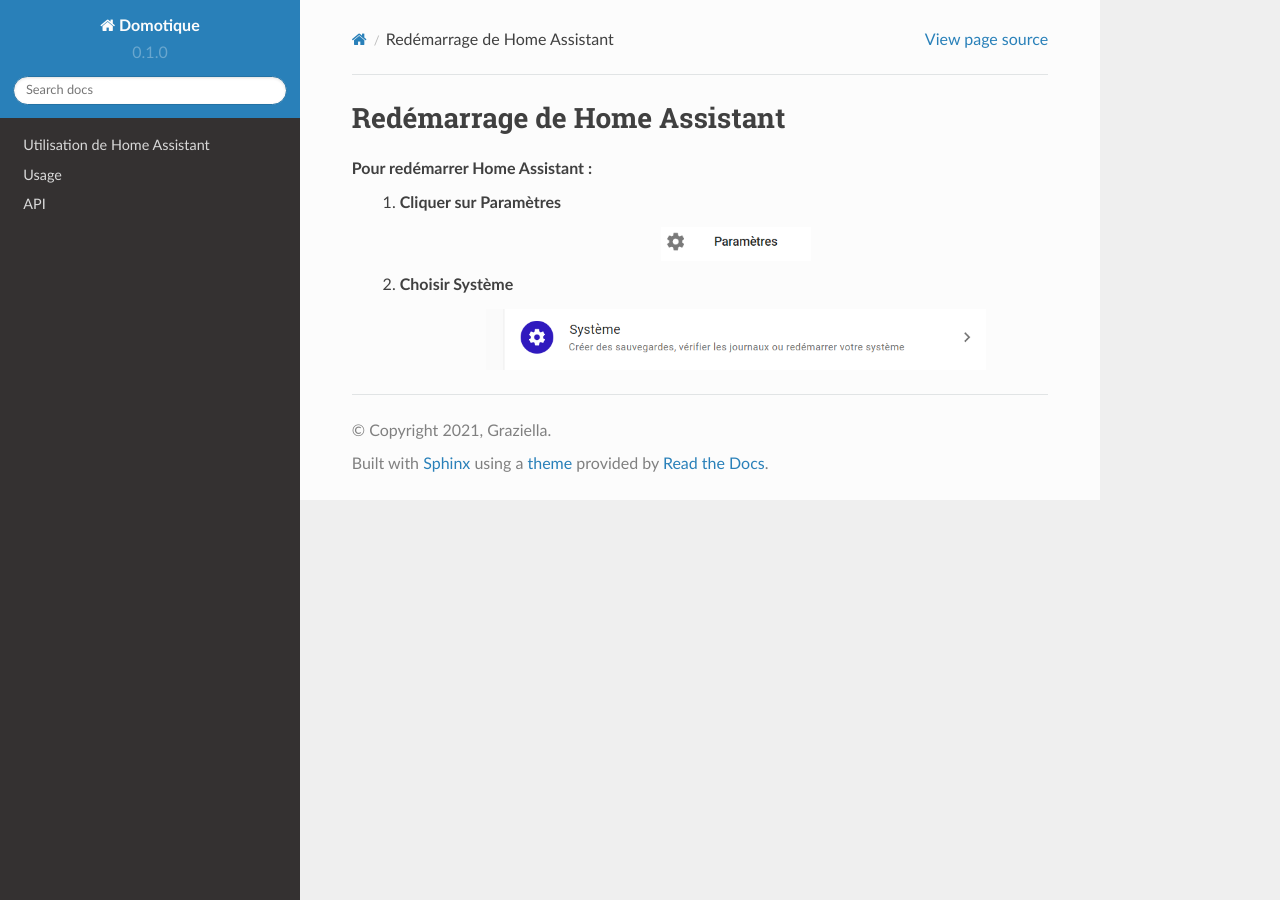
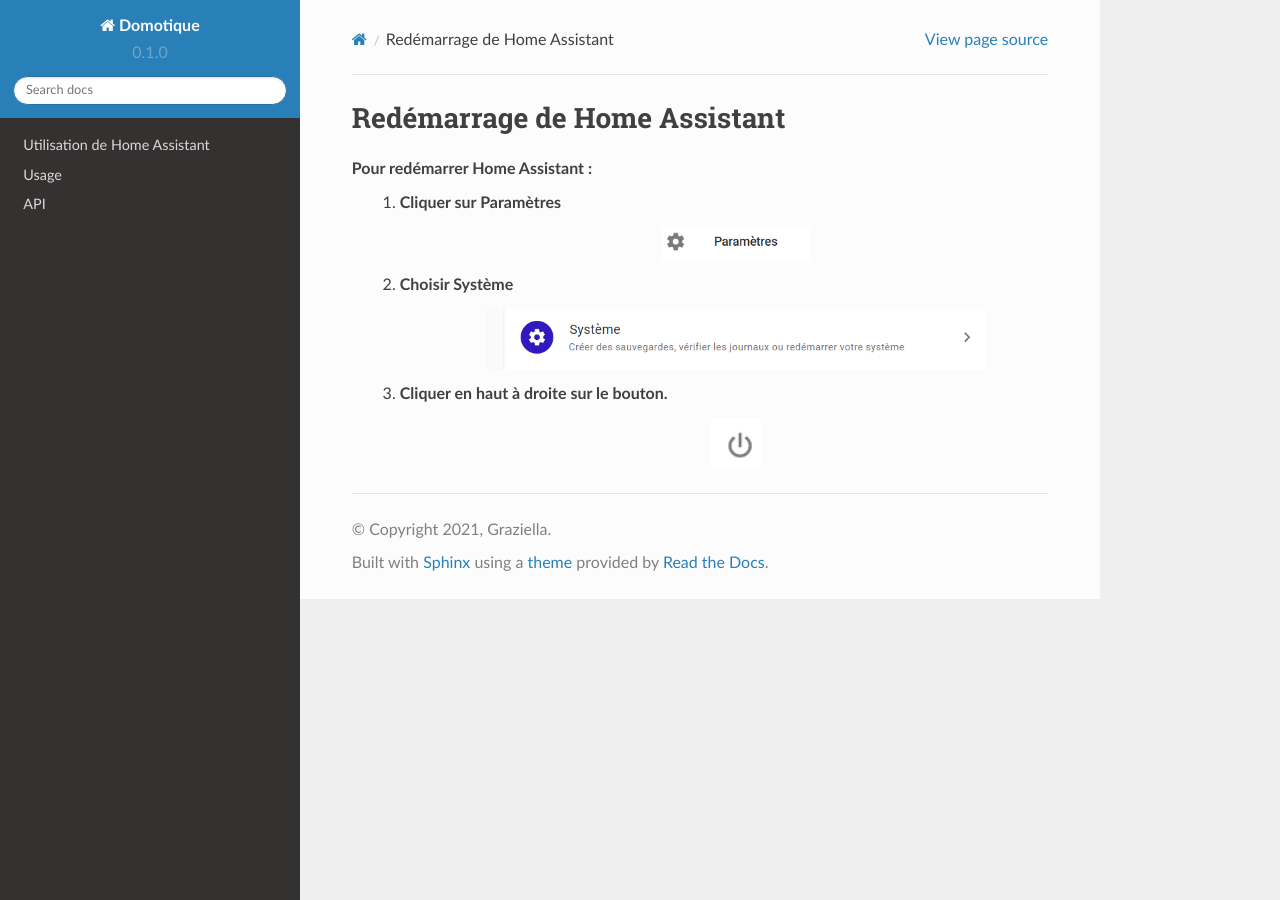
Before and after one commit to gcadorel2733/rdt-documentation, a Sphinx documentation site: the page built from docs/source/redemarrage.rst, in a window 1280 px wide. Built offline with Sphinx 7.4.7 and the Read the Docs theme 2.0.0, drawn with Linux system fonts in a browser that asks for light colours.

Commit message:
Update redemarrage.rst

```diff
--- a/docs/source/redemarrage.rst
+++ b/docs/source/redemarrage.rst
@@ -9,3 +9,7 @@
          .. image:: images/systeme.png
             :width: 500
             :align: center
+   3. Cliquer en haut à droite sur le bouton.
+            .. image:: images/reboot.png
+               :width: 50
+               :align: center
```
